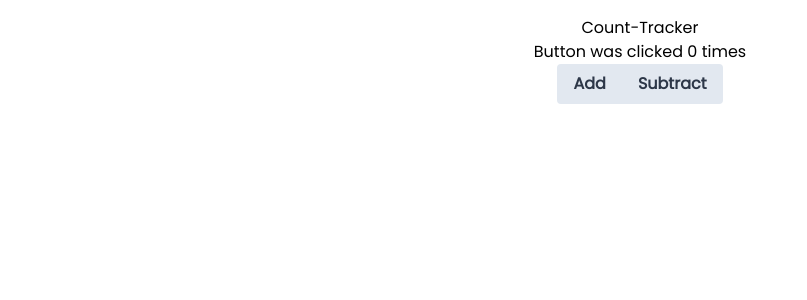
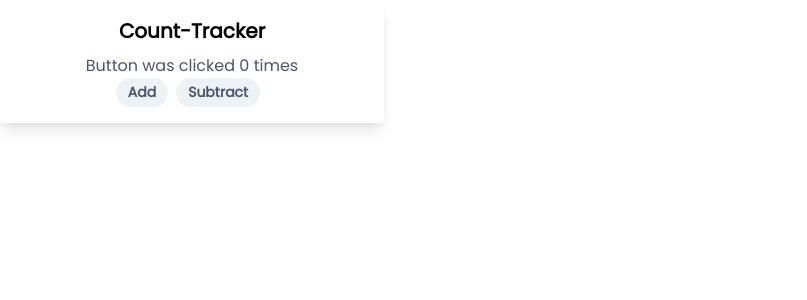
Before and after one commit to jideabdqudus/count-tracker, a React (Create React App) app: page / in a window 1280 px wide. Shown: the top 300 px of the page, without its empty margins (0-807 px from the left). Built offline with nearby package versions, Linux system fonts and the light colour scheme.

Commit message:
Added Tailwind CSS

```diff
--- a/src/App.css
+++ b/src/App.css
@@ -1,6 +1,6 @@
 .App {
-  text-align: center;
-  font-family: "Poppins", sans-serif;
+  text-align: center !important;
+  font-family: "Poppins", sans-serif !important;
 }
 
 .App-logo {
@@ -16,11 +16,11 @@
 
 .App-header {
   background-color: #282c34;
-  min-height: 100vh;
-  display: flex;
-  flex-direction: column;
-  align-items: center;
-  justify-content: center;
+  min-height: 100vh !important;
+  display: flex !important;
+  flex-direction: column !important;
+  align-items: center !important;
+  justify-content: center !important;
   font-size: calc(10px + 2vmin);
   color: white;
 }
--- a/src/App.js
+++ b/src/App.js
@@ -1,19 +1,32 @@
 import React, { useState } from "react";
 import "./App.css";
-import './tailwind.generated.css';
+import "./tailwind.generated.css";
 
 const App = () => {
   const [count, addCount] = useState(0);
   return (
-    <div className="App px-6 py-4">
-      <h1>Count-Tracker</h1>
-      <div>Button was clicked {count} times</div>
-      <button className={"bg-gray-300 hover:bg-gray-400 text-gray-800 font-bold py-2 px-4 rounded-l"} onClick={() => addCount(count + 1)}>Add</button>
-      <button className={"bg-gray-300 hover:bg-gray-400 text-gray-800 font-bold py-2 px-4 rounded-r"}onClick={() => addCount(count - 1)}>Subtract</button>
+    <div className="App max-w-sm rounded overflow-hidden shadow-lg">
+      <div className=" px-6 py-4">
+        <h1 className="font-bold text-xl mb-2">Count-Tracker</h1>
+        <div className="text-gray-700 text-base">
+          Button was clicked {count} times
+        </div>
+        <button
+          className="inline-block bg-gray-200 rounded-full px-3 py-1 text-sm font-semibold text-gray-700 mr-2"
+          onClick={() => addCount(count + 1)}
+        >
+          Add
+        </button>
+        <button
+          className="inline-block bg-gray-200 rounded-full px-3 py-1 text-sm font-semibold text-gray-700 mr-2"
+          onClick={() => addCount(count - 1)}
+        >
+          Subtract
+        </button>
+      </div>
     </div>
   );
 };
-
 
 export default App;
 
--- a/src/index.js
+++ b/src/index.js
@@ -1,10 +1,12 @@
-import React from "react";
+import React, { Fragment } from "react";
 import ReactDOM from "react-dom";
 import App from "./App";
 
 ReactDOM.render(
-  <React.StrictMode>
-    <App />
-  </React.StrictMode>,
+  <Fragment>
+    <div className="container">
+      <App />
+    </div>
+  </Fragment>,
   document.getElementById("root")
 );
```
